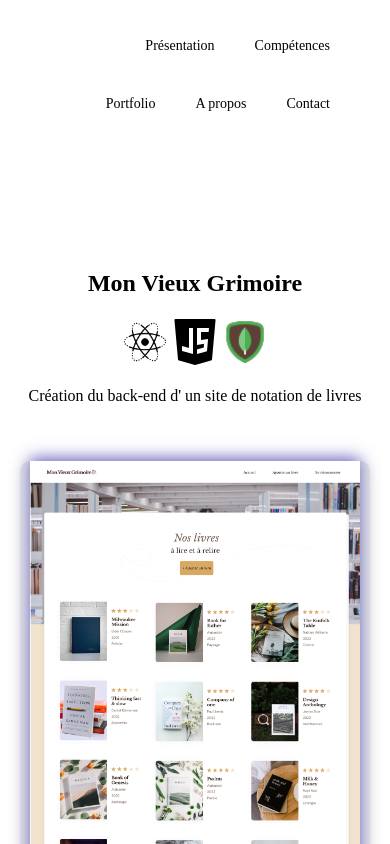
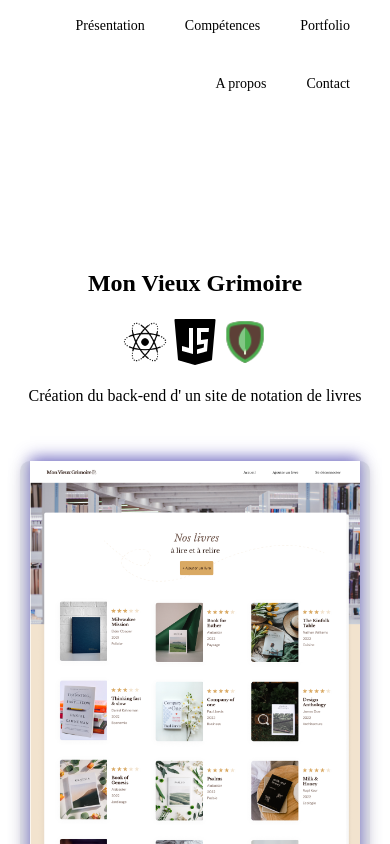
Before and after one commit to PierreSarciat/portfolio, a React (Vite) app: page /portfolio/grimoire in a window 390 px wide. Shown: the top 844 px of the page. Built offline with nearby package versions, Linux system fonts and the light colour scheme.

Commit message:
maj header

```diff
--- a/src/components/header.scss
+++ b/src/components/header.scss
@@ -41,7 +41,8 @@ header {
       &:hover,
       &:focus,
       &:active {
-        color: rgba(14, 31, 124, 0.4509803922);;
+        color: rgba(14, 31, 124, 0.4509803922);
+        ;
       }
 
 
@@ -54,16 +55,28 @@ header {
 .header-container {
   max-width: 1240px;
   margin: 0 auto;
-  padding: 0 20px;   // padding horizontal ici
+  padding: 0 20px; // padding horizontal ici
   display: flex;
   justify-content: flex-end;
 }
 
+@media (max-width: 700px) {
+
+  header {
+    padding: 0px;
+  }
+
+}
+
+
+
 @media (max-width: 600px) {
 
-header li a {
 
-  font-size: 14px;
-}
+
+  header li a {
+
+    font-size: 14px;
+  }
 
 }
```
